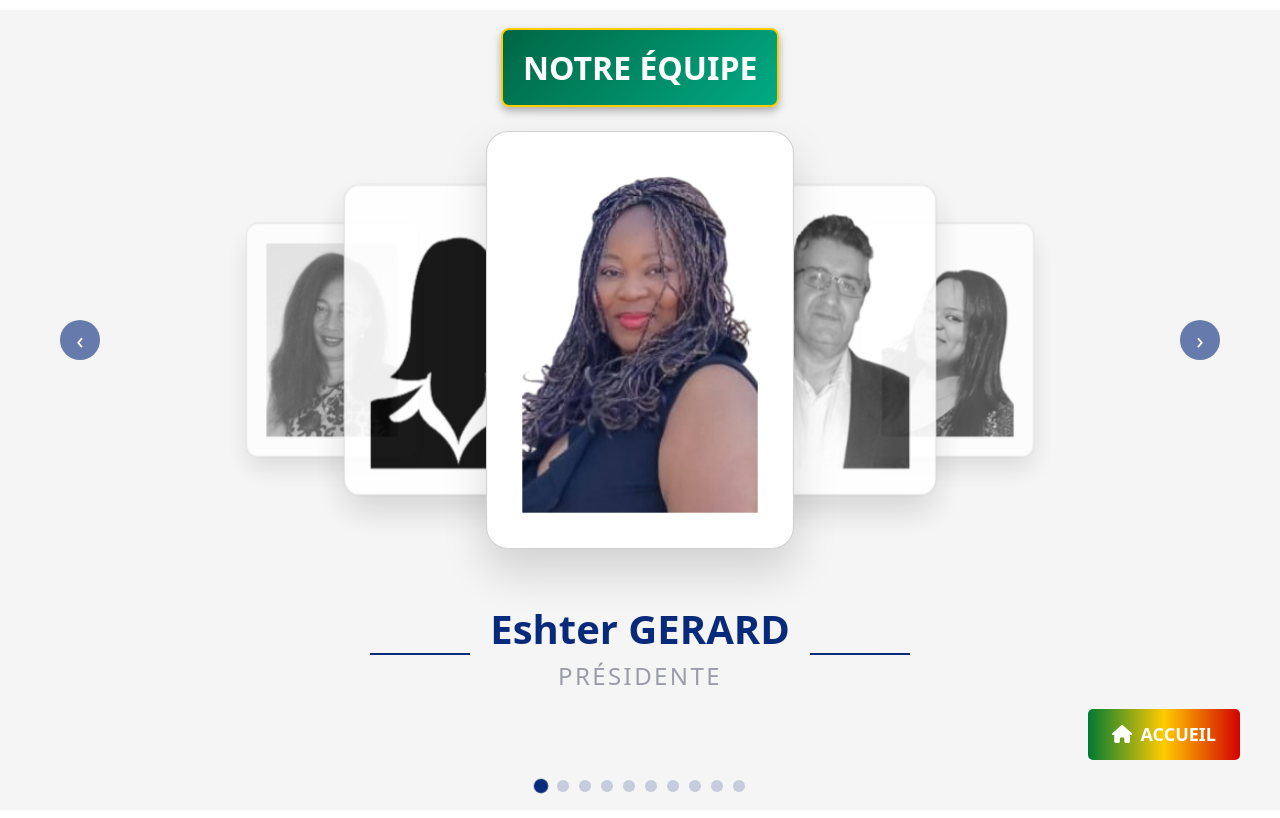
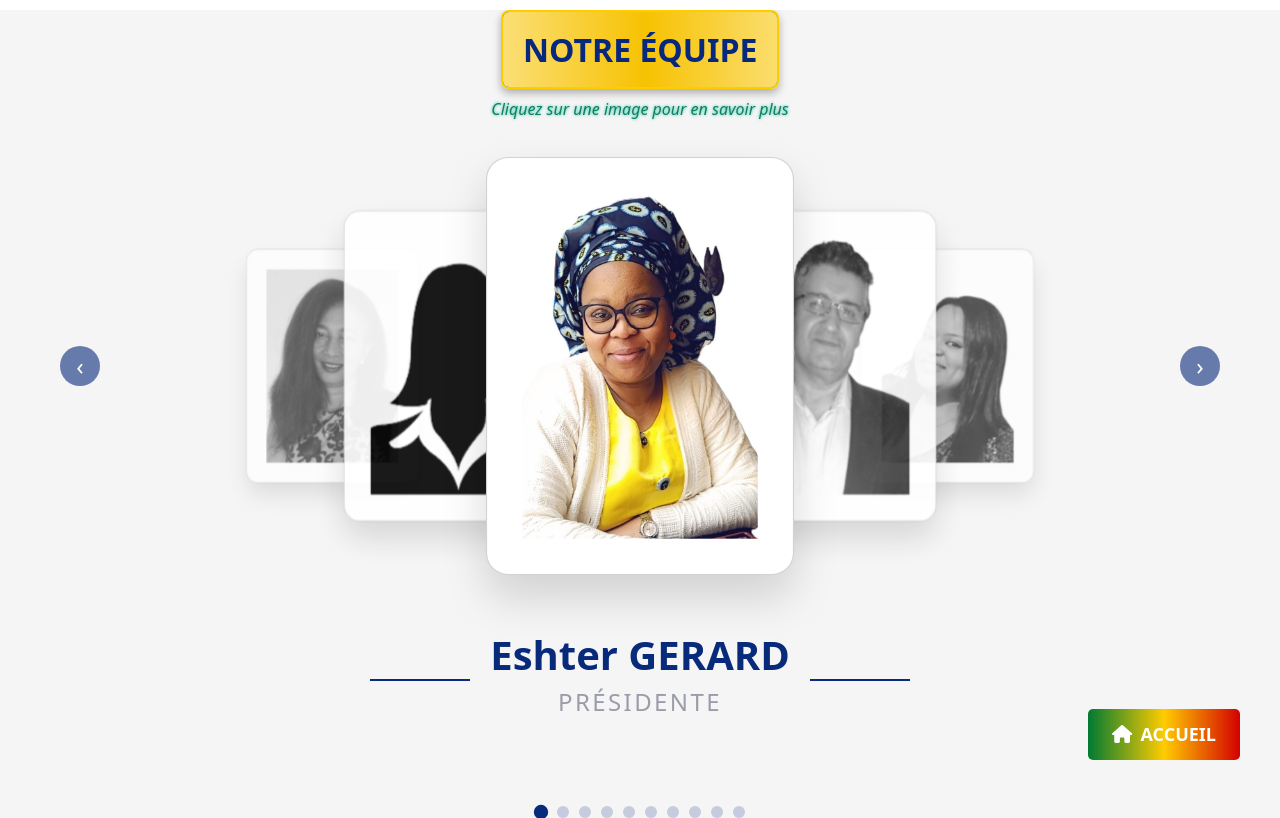
Before and after one commit to PapaG57/mama-esther-v5, a React (Vite) app: page /about in a window 1280 px wide. Built offline with nearby package versions, Linux system fonts and the light colour scheme; some icons are missing.

Commit message:
ajout d'un texte et amélioration du design et changement photo présidente

```diff
--- a/src/pages/TeamCarousel.jsx
+++ b/src/pages/TeamCarousel.jsx
@@ -125,8 +125,10 @@ export default function TeamCarousel() {
   return (
     <>
       <main className="team-page">
-        <h1 className="about-title green-box">NOTRE ÉQUIPE</h1>
-
+        <h1 className="about-title green-box glow-outline">NOTRE ÉQUIPE</h1>
+        <p className="carousel-hint flashy">
+          Cliquez sur une image pour en savoir plus
+        </p>
         <div
           className="carousel-container"
           onTouchStart={onTouchStart}
--- a/src/styles/teamCarousel.css
+++ b/src/styles/teamCarousel.css
@@ -9,6 +9,79 @@
   background-color: #f5f5f5;
   min-height: 100vh;
 }
+
+/* animation du titre H2 */
+.glow-outline {
+  position: relative;
+  z-index: 1;
+  overflow: hidden;
+  color: #07297d;
+}
+
+.glow-outline::before {
+  content: "";
+  position: absolute;
+  top: -2px;
+  left: -2px;
+  width: calc(100% + 4px);
+  height: calc(100% + 4px);
+  border-radius: 12px;
+  pointer-events: none;
+  background: linear-gradient(90deg, #f7c202 0%, #fffbe6 50%, #f7c202 100%);
+  background-size: 200% 100%;
+  animation: shimmerBorder 4s linear infinite;
+  z-index: -1;
+}
+
+@keyframes shimmerBorder {
+  0% {
+    background-position: -200% 0;
+  }
+  100% {
+    background-position: 200% 0;
+  }
+}
+/* fin de l'animation du titre H2 */
+
+/* animation de la petite phrase sous le titre H2 */
+.carousel-hint {
+  font-size: 1rem;
+  font-style: italic;
+  color: #555;
+  opacity: 0.8;
+  margin-bottom: 20px;
+  transition: opacity 0.3s ease;
+  animation: fadeIn 0.6s ease;
+  text-align: center;
+}
+
+.carousel-hint:hover {
+  opacity: 1;
+}
+
+.carousel-hint.flashy {
+  font-size: 1rem;
+  font-style: italic;
+  text-align: center;
+  margin-bottom: 20px;
+  color: #007a5e;
+  font-weight: 500;
+  opacity: 0.95;
+  animation: shimmerHint 2s infinite;
+}
+
+@keyframes shimmerHint {
+  0% {
+    text-shadow: 0 0 2px #00ab84;
+  }
+  50% {
+    text-shadow: 0 0 8px #00dba0;
+  }
+  100% {
+    text-shadow: 0 0 2px #00ab84;
+  }
+}
+/* fin de l'animation de la petite phrase sous le titre H2 */
 
 .carousel-container {
   position: relative;
```
Also changed, not shown: public/assets/team/esther.png.
